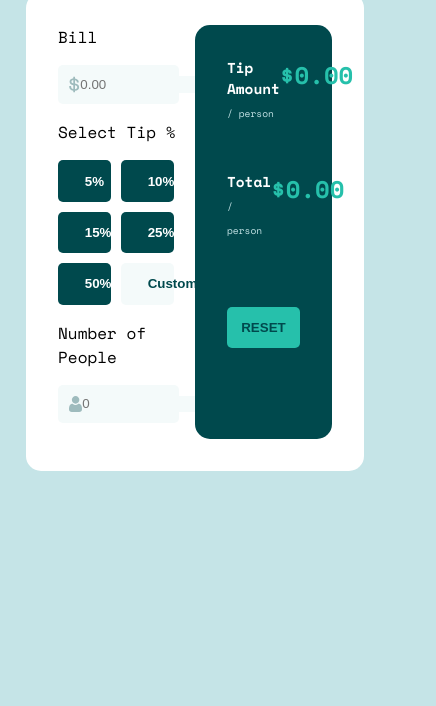
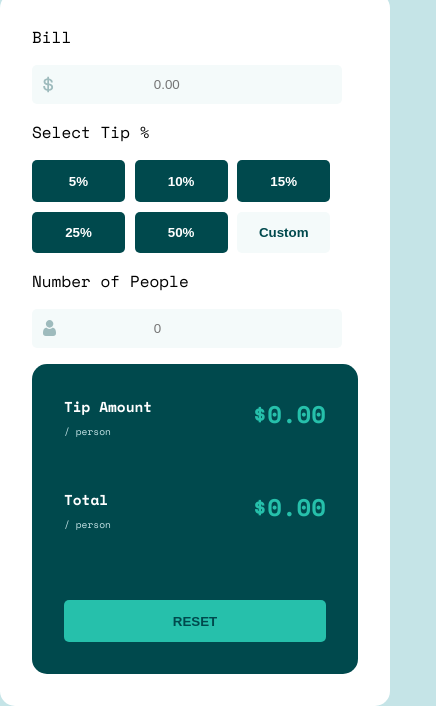
Before and after one commit to Afarrell95/tip-calculator, a website: page public/index.html in a window 390 px wide. Shown: the part 231-937 px from the top of the page, 436 px wide, since content can reach past the window. Before the commit the page ends 844 px from the top, so only its background shows below. Drawn offline with nearby package versions, Linux system fonts and the light colour scheme.

Commit message:
css style done for mobile

```diff
--- a/public/index.html
+++ b/public/index.html
@@ -27,6 +27,7 @@
               type="number"
               value=""
               placeholder="0.00"
+              required
             />
           </div>
           <span>Select Tip %</span>
@@ -36,7 +37,9 @@
             <button class="tip-amount-select" data-value=".15">15%</button>
             <button class="tip-amount-select" data-value=".25">25%</button>
             <button class="tip-amount-select" data-value=".5">50%</button>
-            <button class="tip-amount-select" id="custom">Custom</button>
+            <button class="tip-amount-select" id="custom" data-value="">
+              Custom
+            </button>
           </div>
           <span>Number of People</span>
           <div class="input">
@@ -46,6 +49,7 @@
               type="number"
               value=""
               placeholder="0"
+              required
             />
           </div>
         </div>
--- a/public/style.css
+++ b/public/style.css
@@ -92,6 +92,7 @@ input{
 #custom{
     background:  var(--very-light-grayish-cyan);
     color: var(--very-dark-cyan);
+    padding:0;
 }
 
 .total-container{
@@ -143,4 +144,17 @@ input{
     font-weight: 400;
     font-size: .6rem;
 }
-/*TO-DO: make mobile style*/
+
+@media screen and (max-width: 790px){
+    .calculator-container{
+       display: flex;
+       flex-wrap: wrap;
+        max-width: 100%;
+        margin:0;
+    }
+
+    .bill-container, .total-container{
+        min-width: 100%;
+    }
+
+}
```
Also changed, not shown: public/app.js (+5 -2 lines).
